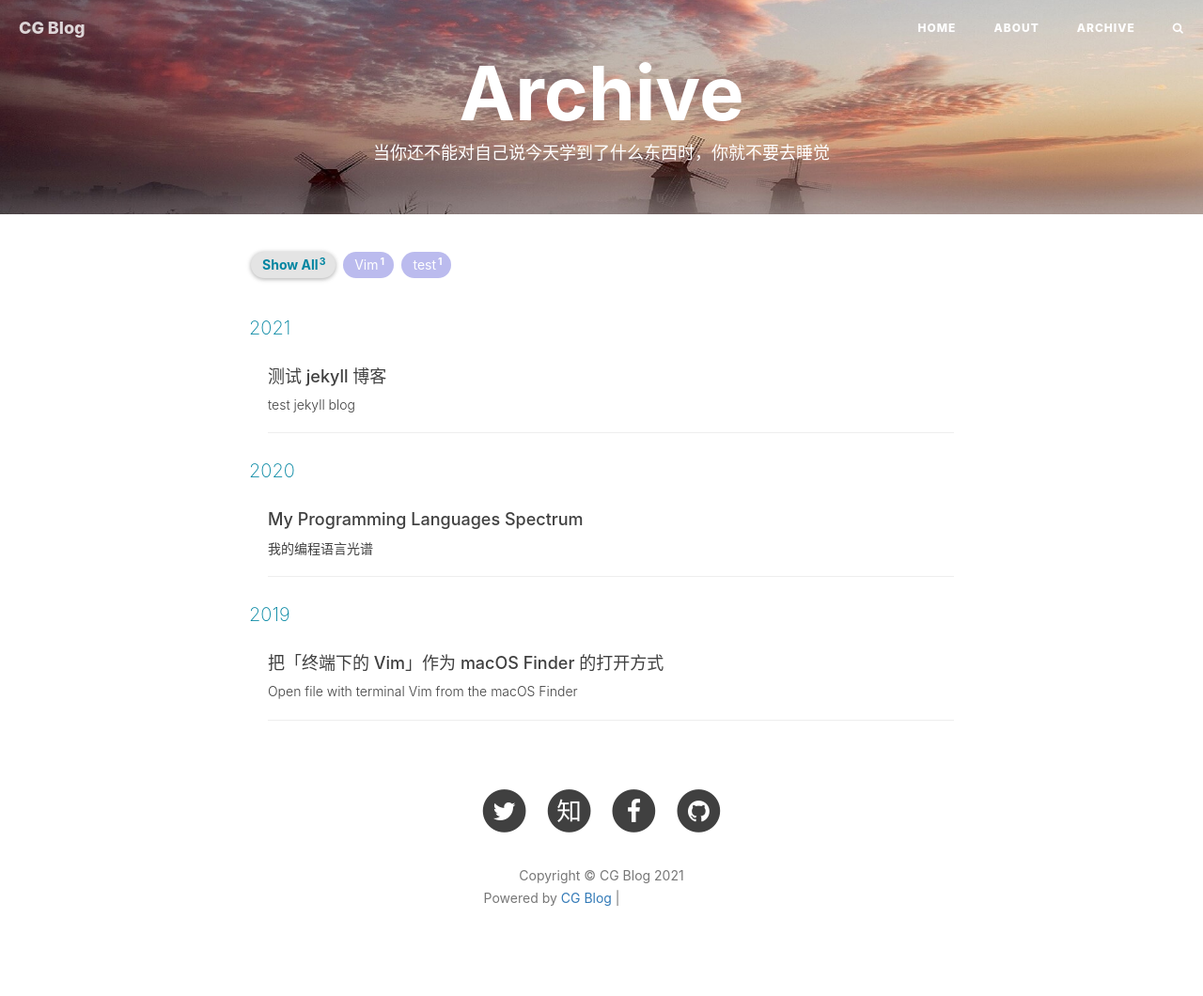
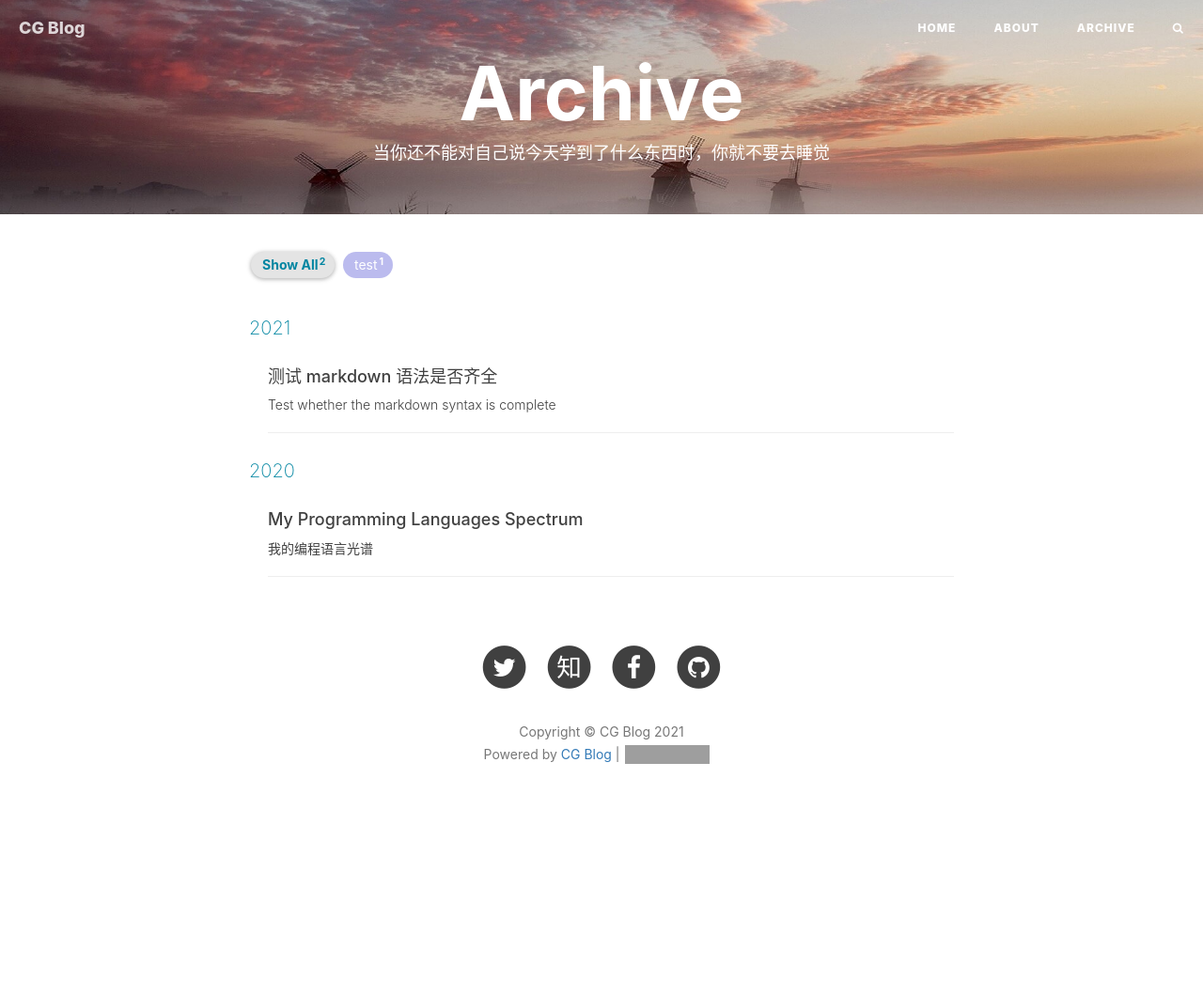
Before and after one commit to tjbnbb/tjbnbb.github.io, a Jekyll site: the page built from archive.html, in a window 1280 px wide. Shown: the whole page at 94% size. Built offline with Jekyll 4.4.1, drawn with Linux system fonts in a browser that asks for light colours; nearby versions of some CDN libraries; comment, search, counter and statistics services are not loaded; after the commit the page ends 907 px from its top, so only the background shows below that; some of the changed lines change nothing that is shown; grey boxes are pictures that could not be loaded.

Commit message:
update posts

````diff
--- a/_posts/2019-09-03-vim-from-finder.md
+++ /dev/null
@@ -1,52 +0,0 @@
----
-layout: post
-title: "把「终端下的 Vim」作为 macOS Finder 的打开方式"
-subtitle: 'Open file with terminal Vim from the macOS Finder'
-author: "Tang Jibin"
-header-style: text
-tags:
-  - Vim
----
-
-我的日常主力编辑器主要是：
-
-- (Neo)Vim
-- Spacemacs (via Emacs-plus)
-- Visual Studio Code
-- IntelliJ IDEA
-
-这里面只有 (Neo)Vim 是存活在终端中的（我并不在终端内使用 Emacs），而由于我日常主要是从终端（via iTerm）来使用电脑，所以会把他们都加入到 `$PATH` 里以方便从终端中唤起，VSCode 和 IDEA 都有一键加入的功能， Emacs 我在 `~/.zshrc` 中放了一个 `alias emacs='open -n -a Emacs.app .'` 解决。
-
-但是，偶尔也会有从 Finder 中打开文件的需求，这时候如果通常会打开拓展名所绑定的 `Open with...` 应用，在大部分时候我的默认绑定是 VSCode，但是今天心血来潮觉得有没有办法直接打开 Vim 呢？搜了一下还真有基于 AppleScript 的解决方案：
-
-1. 打开 `Automator.app`
-2. 选择 `New Document`
-3. 找到 `Run AppleScript` 的 action 双击添加
-4. 编写 AppleScript 脚本来唤起终端与 vim （下文给出了我的脚本你可以直接稍作修改使用）
-5. 保存为 `Applications/iTermVim.app` （你可以自己随便取）
-6. 找到你想要以这种方式打开的文件，比如 `<随便>.markdown`，`⌘ i` 获取信息然后修改 `Open with` 为这个应用然后 `Change All...`
-
-效果超爽 ;)
-
-```applescript
-on run {input, parameters}
-  set filename to POSIX path of input
-  set cmd to "clear; cd `dirname " & filename & "`;vim " & quote & filename & quote
-  tell application "iTerm"
-    activate
-    tell the current window
-      create tab with default profile
-      tell the current session
-        write text cmd
-      end tell
-    end tell
-  end tell
-end run
-```
-
-我这里的代码是采取是用 `iTerm` 与唤起 `vim`、窗口置前、在新窗口中打开、同时 `cd` 到目录。你也可以改成用 macOS 自带的 `Terminal.app`、在新窗口而非新 tab 打开、应用不同的 profile、或是执行其他 executable 等……任你发挥啦。
-
-### References
-
-- [Open file in iTerm vim for MacOS Sierra](https://gist.github.com/charlietran/43639b0f4e0a01c7c20df8f1929b76f2)
-- [Open file in Terminal Vim on OSX](https://bl.ocks.org/napcs/2d8376e941133ccfad63e33bf1b1b60c)
--- a/_posts/2021-5-31-test-blog.md
+++ b/_posts/2021-5-31-test-blog.md
@@ -1,7 +1,7 @@
 ---
 layout: post
-title: "测试 jekyll 博客"
-subtitle: 'test jekyll blog'
+title: "测试 markdown 语法是否齐全"
+subtitle: 'Test whether the markdown syntax is complete'
 author: "Tang Jibin"
 header-img: img/404-bg.jpg #不需要加图片就用 header-img: text
 header-img-credit: CG #在图片右下角加 credit
````
